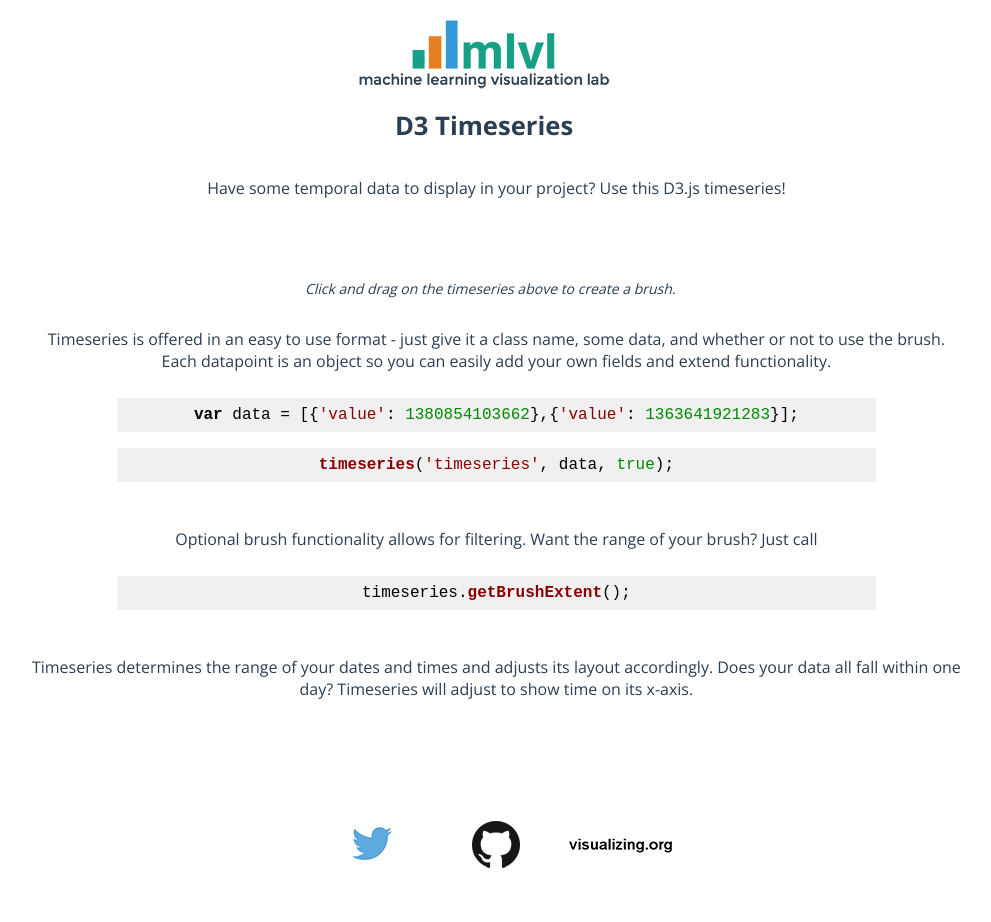
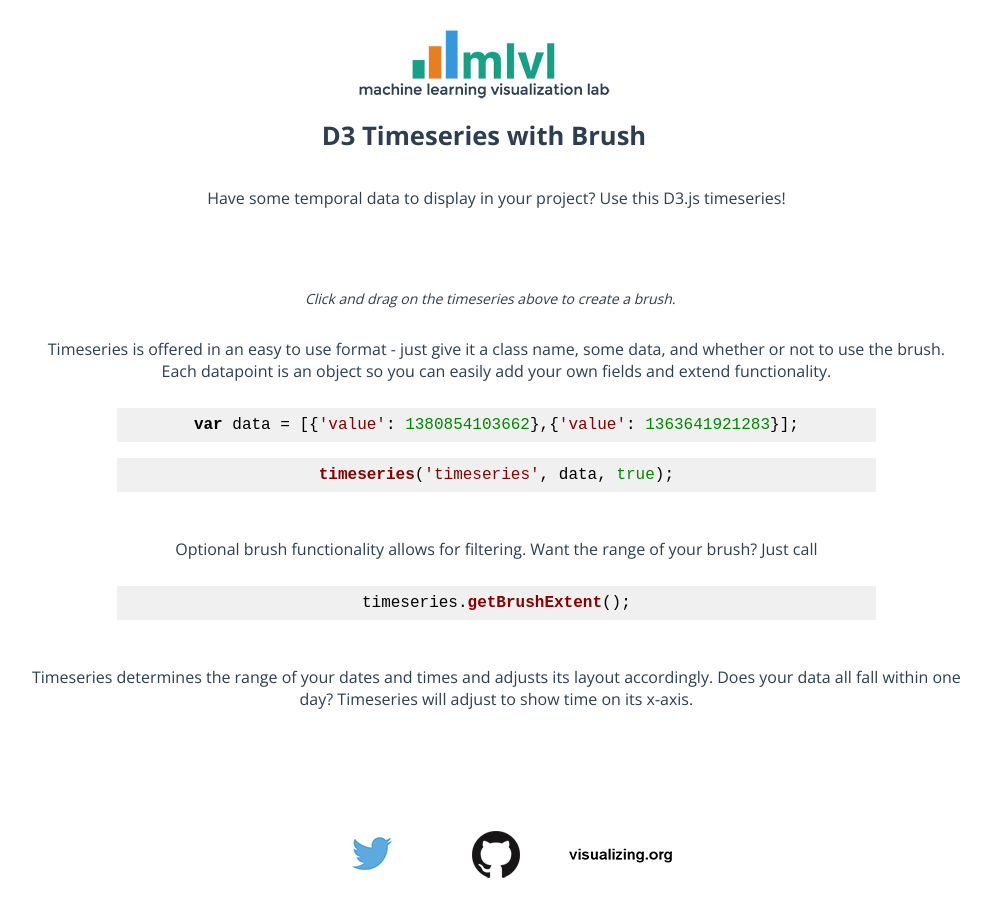
Before and after one commit to mlvl/timeseries, a plain HTML site: page index.html in a window 1280 px wide. Shown: the whole page, without its empty margins (156-1147 px from the left). Drawn offline with nearby package versions, Linux system fonts and the light colour scheme.

Commit message:
Small style updates

```diff
--- a/index.html
+++ b/index.html
@@ -3,6 +3,7 @@
 
 <head>
     <meta http-equiv="Content-Type" content="text/html;charset=utf-8">
+    <meta name="viewport" content="width=device-width">
     <title>Timeseries</title>
     <link rel="stylesheet" href="default.css" />
     <link rel="stylesheet" href="style.css" />
@@ -23,7 +24,7 @@
         <div class="header">
             <a href="http://mlvl.github.io" target="_blank"><img src="images/mlvl-logo-color-500.png" />
             </a>
-            <div>D3 Timeseries</div>
+            <div>D3 Timeseries with Brush</div>
         </div>
         <div class="text">
             <p>Have some temporal data to display in your project? Use this D3.js timeseries!</p>
--- a/style.css
+++ b/style.css
@@ -31,6 +31,9 @@ code {
     width: 100%;
     text-align: center;
     margin: 1% 0;
+}
+.header img {
+    padding-top: 10px;
 }
 .header div {
     font-weight: 700;
```
